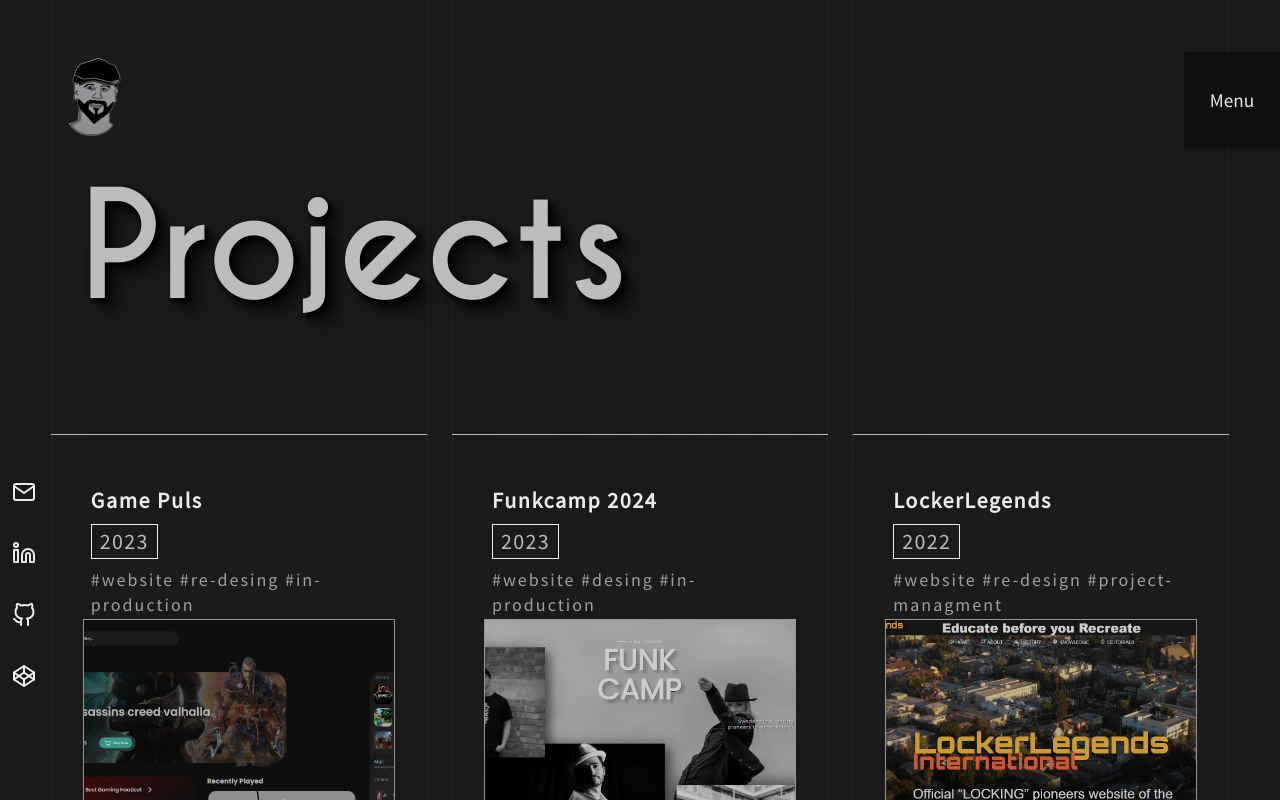
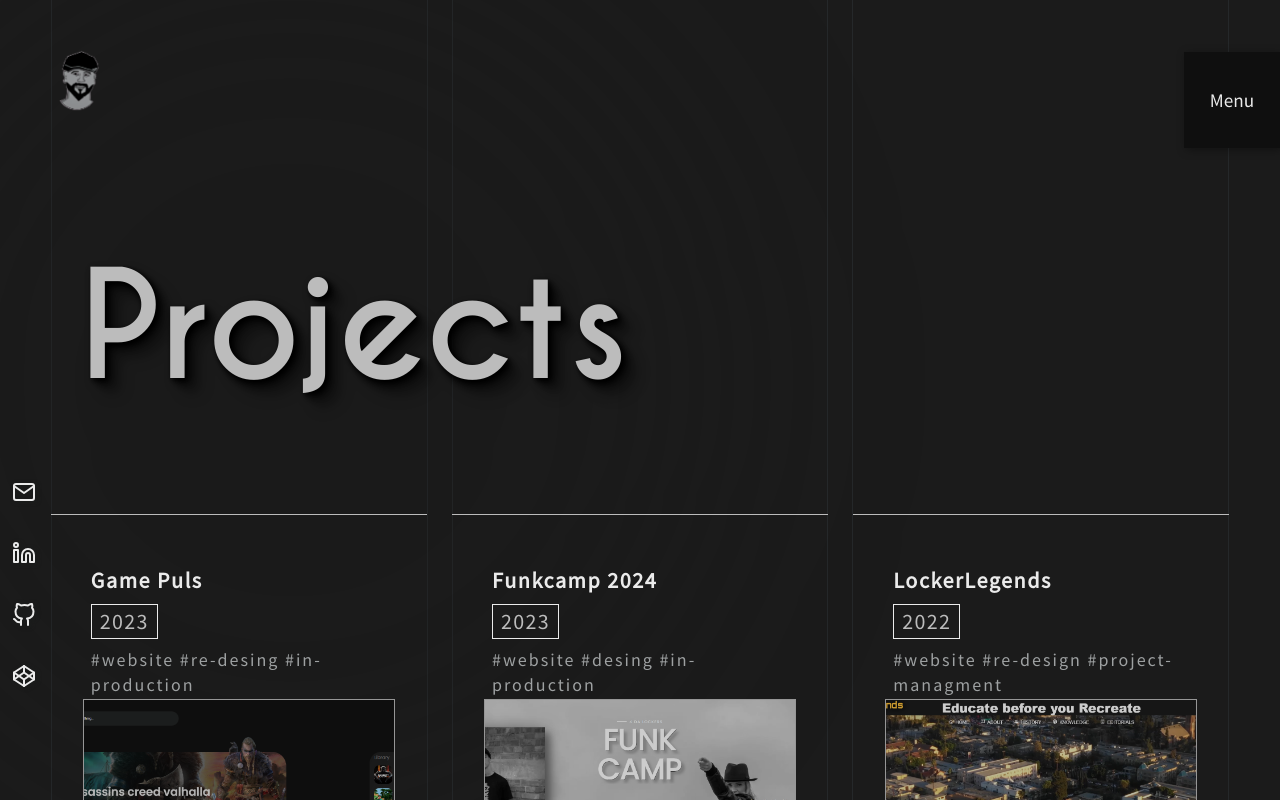
Before and after one commit to robonexx/robertwagar2024, a React (Vite) app: page /work in a window 1280 px wide. Shown: the top 800 px of the page. Built offline with nearby package versions, Linux system fonts and the light colour scheme; a web font is replaced by a local one.

Commit message:
disabled button, after submit for 5seconds

```diff
--- a/src/components/logo/logo.module.scss
+++ b/src/components/logo/logo.module.scss
@@ -1,15 +1,17 @@
 .logo {
     position: fixed;
-    top: 1rem;
+    top: 0rem;
     left: 0rem;
-    width: 8rem;
+    width: 4rem;
     height: auto;
     z-index: 1000;
     cursor: pointer;
 
     @media (min-width: 960px) {
         top: 2rem;
-    left: 2rem;
+        left: 2rem;
+        width: 6rem;
+        height: auto;
       }
 
     img {
--- a/src/pages/about/about.module.scss
+++ b/src/pages/about/about.module.scss
@@ -13,7 +13,7 @@
   }
 
     .top_section {
-      margin-top: 15vh;
+      margin-top: 10vh;
       padding: 0 2rem;
       height: 20vh;
 
--- a/src/pages/contact/Contact.jsx
+++ b/src/pages/contact/Contact.jsx
@@ -74,6 +74,7 @@
       setValidationMessage(
         'Thanks you for getting in touch with funkcamp, we will answer you email shortly!'
       );
+      setIsButtonDisabled(true)
       resetForm();
       setTimeout(() => {
         navigate('/');
--- a/src/pages/contact/contact.module.scss
+++ b/src/pages/contact/contact.module.scss
@@ -9,8 +9,9 @@
   flex-direction: column;
 
   .top_section {
+    margin-top: 10vh;
     max-width: 90vw;
-    padding: 0 2rem;
+    padding: 0 2rem 0 0;
 
     @media (min-width: 960px) {
       padding: 10rem 0 2rem 4rem;
@@ -34,7 +35,7 @@
   }
 
   p {
-    margin: 2rem auto;
+    margin: 2rem auto 4rem;
     padding: 0 2rem;
     color: $color-client-2;
     width: 80%;
@@ -63,19 +64,20 @@
 
     &:valid input[type='submit'] {
       color: #8f8f8f;
-      background-color: $color-client-1;
+      background-color: $color-client-4;
 
       &:hover {
         transition: all 0.4s ease-in-out;
         color: $color-client-white;
-        background-color: $color-client-2;
+        background-color: $color-client-5;
       }
     }
+
     &:invalid input[type='submit'] {
       &:hover {
         transition: all 0.4s ease-in-out;
         color: $color-client-white;
-        background-color: rgba(250, 83, 54, 0.959);
+        background-color: rgba(236, 157, 143, 0.959);
       }
     }
 
--- a/src/pages/home/_components/hero/Hero.jsx
+++ b/src/pages/home/_components/hero/Hero.jsx
@@ -1,19 +1,20 @@
-// styles
+import { useState } from 'react';
+
 import SideScroll from '../sidescroll/SideScroll';
 import Intro from '../intro/Intro';
 import IntroText from '../intro/IntroText';
 import styles from './hero.module.scss';
 import BgEllipse from '../../../../components/bgellipse/BgEllipse';
-import ScrollIndicator from '../../../../components/scrolldown/ScrollIndicator'
+import ScrollIndicator from '../../../../components/scrolldown/ScrollIndicator';
 import RobSvg from '../robsvg/RobSvg';
 
 // eslint-disable-next-line react/prop-types
 const Hero = () => {
+  const [isLoading, setIsLoading] = useState(true);
   return (
     <div className={styles.hero}>
       <BgEllipse />
-      {/* <Intro /> */}
-      <RobSvg />
+      {isLoading ? <RobSvg setIsLoading={setIsLoading} /> : <div></div>}
       <IntroText />
       <SideScroll />
       <ScrollIndicator />
--- a/src/pages/home/_components/robsvg/RobSvg.jsx
+++ b/src/pages/home/_components/robsvg/RobSvg.jsx
@@ -3,8 +3,8 @@
 import './robsvg.scss';
 import useMediaQuery from '../../../../hooks/useMediaQuery';
 
-const RobSvg = () => {
-  const [isLoading, setIsLoading] = useState(true);
+const RobSvg = ({setIsLoading}) => {
+
   const isDesktop = useMediaQuery('(min-width: 768px)');
 
   const Animate = useCallback(() => {
@@ -12,6 +12,9 @@
       targets: '.intro',
       duration: 1000,
       easing: 'easeOutSine',
+      complete: () => {
+        setIsLoading(false);
+      },
     });
     timeline
       .add({
@@ -45,13 +48,12 @@
         direction: 'forwards',
         duration: 800,
         opacity: 0,
+
       });
   }, []);
 
   useEffect(() => {
-    const timeOut = setTimeout(() => setIsLoading(false), 1500);
     Animate();
-    return () => clearTimeout(timeOut);
   }, [Animate]);
 
   return (
--- a/src/pages/home/_components/robsvg/robsvg.scss
+++ b/src/pages/home/_components/robsvg/robsvg.scss
@@ -22,7 +22,7 @@
 
     .rob {
         position: absolute;
-        top: 0vh;
+        top: 10vh;
         width: 100%;
         @media (min-width: 768px) {
             width: 60%;
--- a/src/pages/home/home.module.scss
+++ b/src/pages/home/home.module.scss
@@ -19,6 +19,7 @@
   }
 
   .top_section {
+    margin-top: 10vh;
     position: relative;
     padding: 2rem 0 2rem 2rem;
 
--- a/src/pages/playground/playground.module.scss
+++ b/src/pages/playground/playground.module.scss
@@ -9,8 +9,9 @@
   overflow-x: hidden;
 
     .top_section {
+      margin-top: 10vh;
       max-width: 90vw;
-      padding: 0 2rem;
+      padding: 0 2rem 0 0;
 
       @media (min-width: 960px) {
         padding: 10rem 0 2rem 4rem;
--- a/src/pages/work/work.module.scss
+++ b/src/pages/work/work.module.scss
@@ -8,8 +8,9 @@
   flex-direction: column;
 
     .top_section {
+      margin-top: 10vh;
       max-width: 90vw;
-      padding: 0 2rem;
+      padding: 0 2rem 0 0;
 
       @media (min-width: 960px) {
         padding: 10rem 0 2rem 4rem;
```
